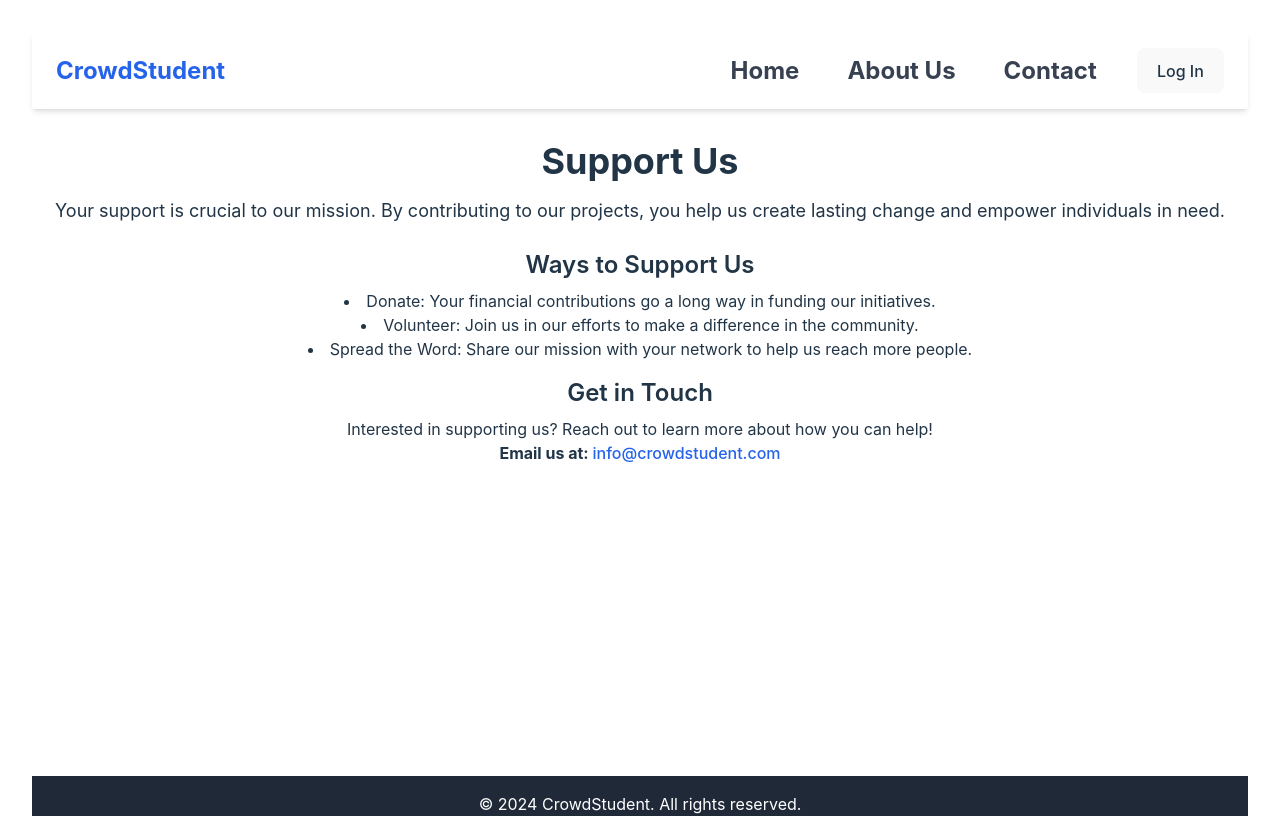
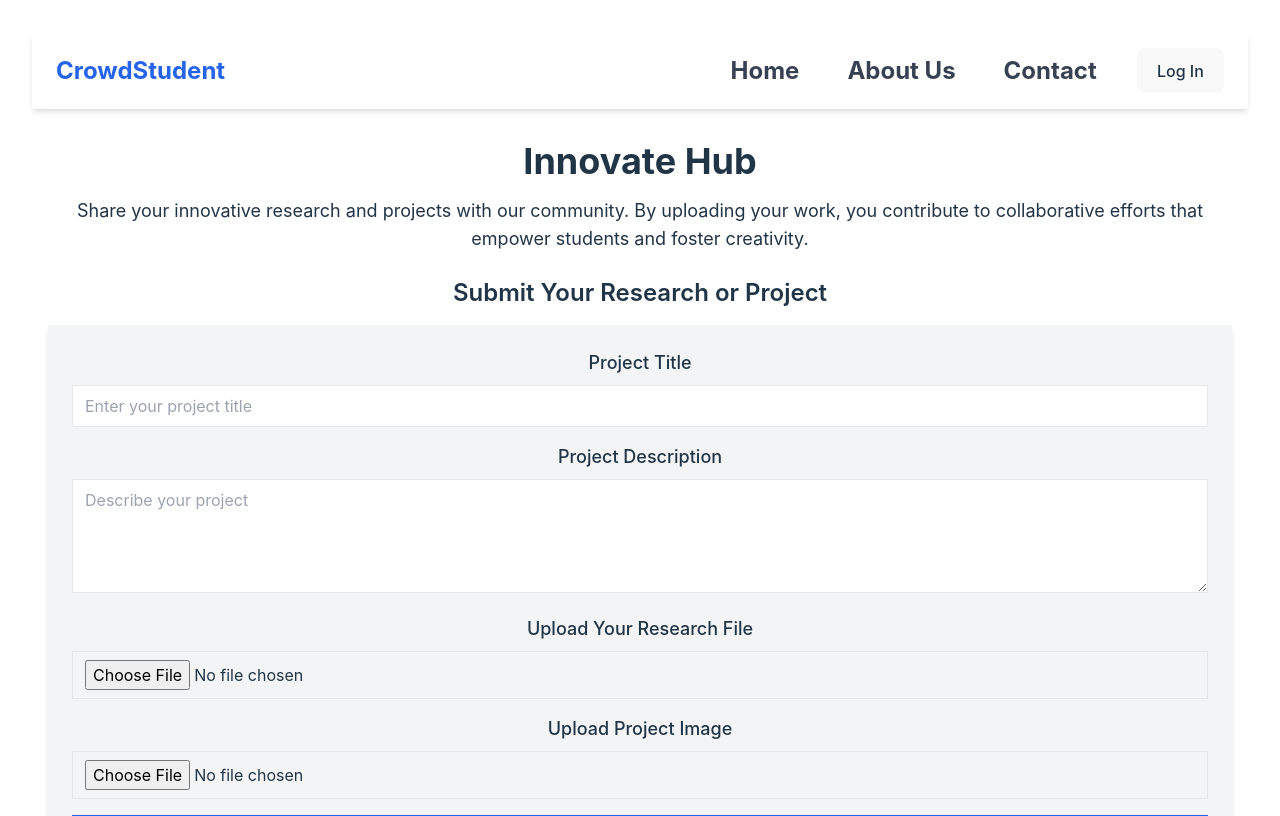
Before and after one commit to aniket0880/Pitchathon-24, a React (Vite) app in the folder my-app/: page /support in a window 1280 px wide. Shown: the top 816 px of the page. Built offline with nearby package versions, Linux system fonts and the light colour scheme; no server answers.

Commit message:
upload project page ui

```diff
--- a/my-app/src/components/Support.tsx
+++ b/my-app/src/components/Support.tsx
@@ -1,25 +1,112 @@
 // components/Support.tsx
-import React from 'react';
+import React, { useState } from 'react';
 
 const Support: React.FC = () => {
+  const [title, setTitle] = useState('');
+  const [description, setDescription] = useState('');
+  const [file, setFile] = useState<File | null>(null);
+  const [image, setImage] = useState<File | null>(null); // For image uploads
+  const [message, setMessage] = useState('');
+
+  const handleSubmit = (e: React.FormEvent) => {
+    e.preventDefault();
+    // Handle form submission logic here
+    if (title && description && file && image) {
+      setMessage('Project submitted successfully!');
+      // Reset form
+      setTitle('');
+      setDescription('');
+      setFile(null);
+      setImage(null);
+    } else {
+      setMessage('Please fill all the fields and upload both a file and an image.');
+    }
+  };
+
+  const handleFileChange = (e: React.ChangeEvent<HTMLInputElement>) => {
+    if (e.target.files) {
+      setFile(e.target.files[0]);
+    }
+  };
+
+  const handleImageChange = (e: React.ChangeEvent<HTMLInputElement>) => {
+    if (e.target.files) {
+      setImage(e.target.files[0]);
+    }
+  };
+
   return (
     <div className="max-w-screen-xl mx-auto px-4 py-8">
-      <h1 className="text-4xl font-bold mb-4">Support Us</h1>
+      <h1 className="text-4xl font-bold mb-4">Innovate Hub</h1>
       <p className="text-lg mb-6">
-        Your support is crucial to our mission. By contributing to our projects, you help us create lasting change and empower individuals in need.
+        Share your innovative research and projects with our community. By uploading your work, you contribute to collaborative efforts that empower students and foster creativity.
       </p>
-      <h2 className="text-2xl font-semibold mb-2">Ways to Support Us</h2>
+
+      <h2 className="text-2xl font-semibold mb-4">Submit Your Research or Project</h2>
+      <form onSubmit={handleSubmit} className="bg-gray-100 p-6 rounded-lg shadow-md">
+        <div className="mb-4">
+          <label className="block text-lg font-medium mb-2" htmlFor="title">Project Title</label>
+          <input
+            type="text"
+            id="title"
+            value={title}
+            onChange={(e) => setTitle(e.target.value)}
+            className="w-full px-3 py-2 border rounded-md"
+            placeholder="Enter your project title"
+          />
+        </div>
+        <div className="mb-4">
+          <label className="block text-lg font-medium mb-2" htmlFor="description">Project Description</label>
+          <textarea
+            id="description"
+            value={description}
+            onChange={(e) => setDescription(e.target.value)}
+            className="w-full px-3 py-2 border rounded-md"
+            rows={4}
+            placeholder="Describe your project"
+          />
+        </div>
+        <div className="mb-4">
+          <label className="block text-lg font-medium mb-2" htmlFor="file">Upload Your Research File</label>
+          <input
+            type="file"
+            id="file"
+            accept=".pdf,.doc,.docx"
+            onChange={handleFileChange}
+            className="w-full px-3 py-2 border rounded-md"
+          />
+        </div>
+        <div className="mb-4">
+          <label className="block text-lg font-medium mb-2" htmlFor="image">Upload Project Image</label>
+          <input
+            type="file"
+            id="image"
+            accept="image/*"
+            onChange={handleImageChange}
+            className="w-full px-3 py-2 border rounded-md"
+          />
+        </div>
+        <button
+          type="submit"
+          className="w-full bg-blue-600 text-white py-2 rounded-md hover:bg-blue-700 transition-colors"
+        >
+          Submit Project
+        </button>
+        {message && <p className="mt-4 text-lg text-green-600">{message}</p>}
+      </form>
+
+      <h2 className="text-2xl font-semibold mt-8 mb-2">Ways to Support Us</h2>
       <ul className="list-disc list-inside mb-4">
         <li>Donate: Your financial contributions go a long way in funding our initiatives.</li>
         <li>Volunteer: Join us in our efforts to make a difference in the community.</li>
         <li>Spread the Word: Share our mission with your network to help us reach more people.</li>
       </ul>
+
       <h2 className="text-2xl font-semibold mb-2">Get in Touch</h2>
+      <p>Interested in supporting us? Reach out to learn more about how you can help!</p>
       <p>
-        Interested in supporting us? Reach out to learn more about how you can help!
-      </p>
-      <p>
-        <strong>Email us at: </strong><a href="mailto:info@crowdstudent.com" className="text-blue-600">info@crowdstudent.com</a>
+        <strong>Email us at: </strong>
+        <a href="mailto:info@crowdstudent.com" className="text-blue-600">info@crowdstudent.com</a>
       </p>
     </div>
   );
--- /dev/null
+++ b/my-app/src/config/firebase.tsx
@@ -0,0 +1,24 @@
+// Import the functions you need from the SDKs you need
+import { initializeApp } from "firebase/app";
+
+import { getFirestore } from "firebase/firestore";
+
+// Your web app's Firebase configuration
+const firebaseConfig = {
+  apiKey: "AIzaSyASUXl-x3cSzPaZibp5EO40RTdHHzh-6SI",
+  authDomain: "pitchathon-24.firebaseapp.com",
+  projectId: "pitchathon-24",
+  storageBucket: "pitchathon-24.appspot.com",
+  messagingSenderId: "1013140551258",
+  appId: "1:1013140551258:web:8b60b1136203445e050a63",
+  measurementId: "G-C9YZB7CZNS"
+};
+
+// Initialize Firebase
+const app = initializeApp(firebaseConfig);
+
+// Optionally initialize Analytics
+
+
+// Export Firestore database instance
+export const db = getFirestore(app);
```
Also changed, not shown: my-app/src/components/ui/SignInButton.tsx (added).
